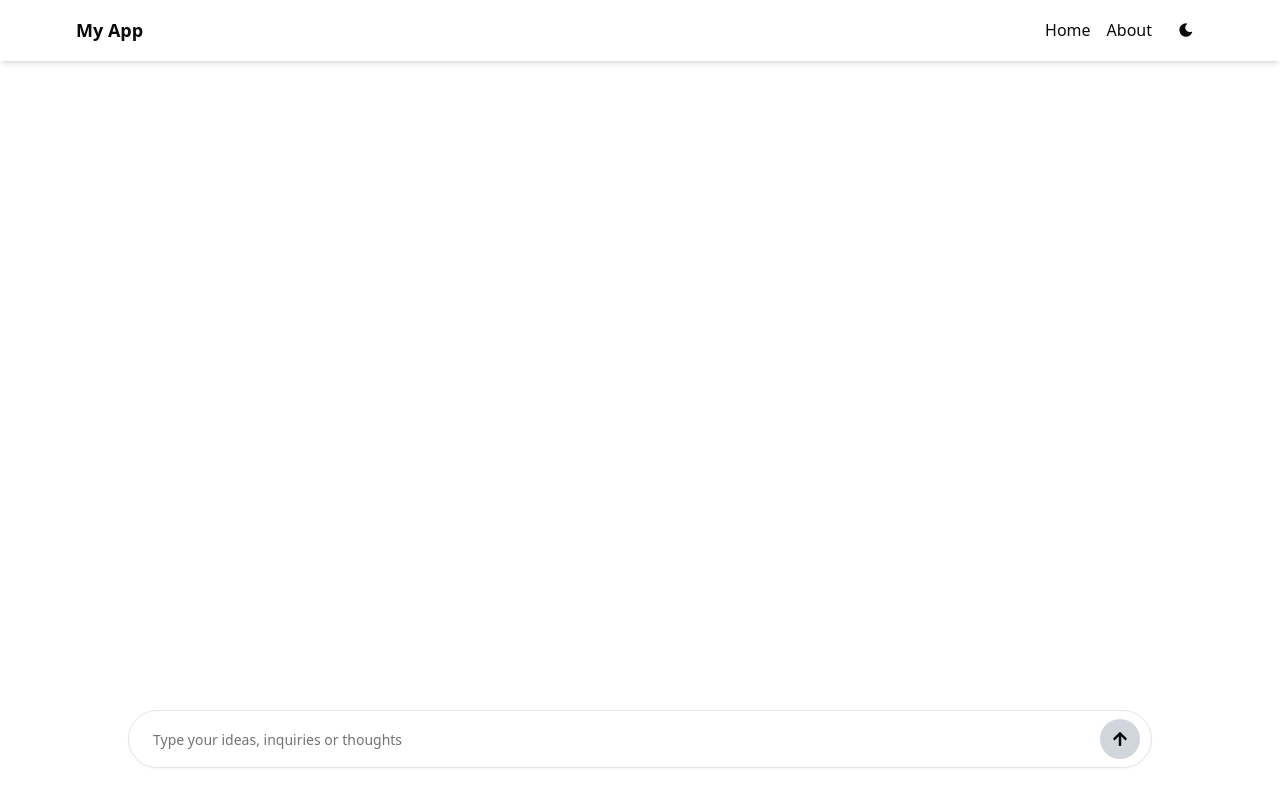
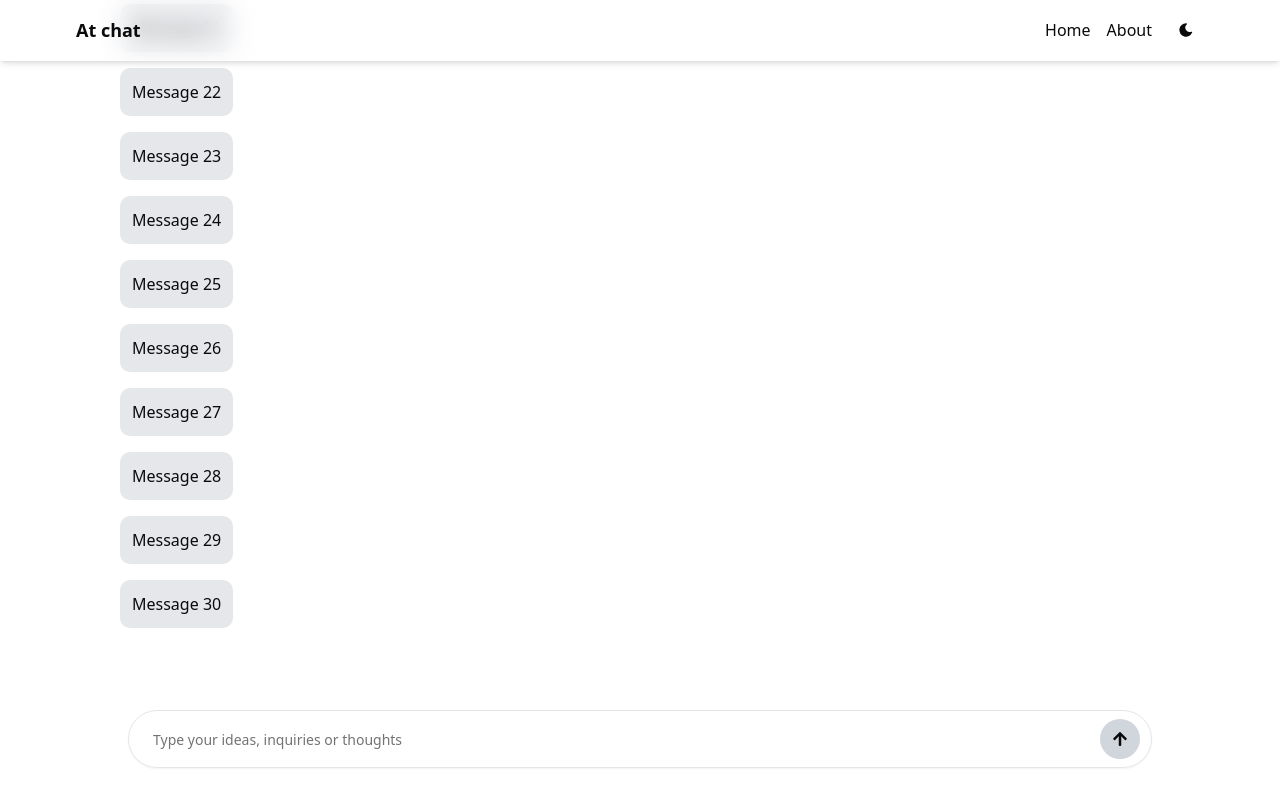
Before and after one commit to NatnaelTesfaye9098/at-chat, a Next.js app: page / in a window 1280 px wide. Built offline with nearby package versions, Linux system fonts and the light colour scheme.

Commit message:
message component

```diff
--- a/src/app/page.tsx
+++ b/src/app/page.tsx
@@ -1,11 +1,9 @@
-import Header from "../components/chat/Header"
-import InputArea from "../components/chat/InputArea"
+import ChatLayout from "../components/chat/ChatLayout"
 
 export default function HomePage(){
   return(
     <>
-      <Header/>
-      <InputArea/>
+      <ChatLayout/>
     </>
   )
 }
--- /dev/null
+++ b/src/components/chat/ChatLayout.tsx
@@ -0,0 +1,35 @@
+"use client";
+
+import { useEffect, useRef} from "react";
+import Header from "./Header";
+import InputArea from "./InputArea";
+
+export default function ChatLayout() {
+
+    const messagesEndRef = useRef<HTMLDivElement | null>(null);
+
+    useEffect(() => {
+       messagesEndRef.current?.scrollIntoView({ behavior: "smooth" })
+    });
+
+    return(
+        <div className="flex flex-col h-screen">
+            <Header/>
+            <main className="flex-1 overflow-y-auto px-30 py-15 space-y-4">
+                {Array.from({ length: 30 }).map((_, i) => (
+                    <div
+                        key={i}
+                        className="bg-gray-200 dark:bg-gray-700 rounded-lg p-3 w-fit"
+                        >
+                        Message {i + 1}
+                    </div>
+                ))}
+
+                <div ref={messagesEndRef} />
+            </main>
+            <footer className="relative h-24">
+                <InputArea/>
+            </footer>
+        </div>
+    )
+}
--- a/src/components/chat/Header.tsx
+++ b/src/components/chat/Header.tsx
@@ -19,7 +19,7 @@ const Header = () => {
     return(
         <header className="fixed top-0 w-full backdrop-blur-md bg-white/30 border-b border-white/20 shadow-md">
             <div className="max-w-6xl mx-auto px-3 py-3 flex items-center justify-between">
-                <h1 className="text-lg font-bold">My App</h1>
+                <h1 className="text-lg font-bold">At chat</h1>
                 <nav className="flex gap-4 items-center">
                 <a href="#" className="relative inline-block after:absolute after:left-1/2 after:bottom-0 after:h-[1.5px] after:w-0 after:bg-black dark:after:bg-white after:transition-all after:duration-300 after:ease-out after:-translate-x-1/2 hover:dark:after:w-full">
                     Home
--- a/src/components/chat/InputArea.tsx
+++ b/src/components/chat/InputArea.tsx
@@ -1,4 +1,3 @@
-import { Button } from "@/components/ui/button"
 import { Input } from "@/components/ui/input";
 import { FaArrowUp } from "react-icons/fa";
 
@@ -8,7 +7,7 @@ const InputArea = () => {
             <div className="absolute bottom-8 left-1/2 transform -translate-x-1/2 w-[90%] max-w-5xl">
                 <div className="relative">
                     <Input type="text" className="rounded-full w-full p-7 px-6 pr-14" placeholder="Type your ideas, inquiries or thoughts"/>
-                    <button className="absolute right-3 top-1/2 -translate-y-1/2 rounded-full bg-gray-300 dark:bg-gray-800 p-3 cursor-pointer">
+                    <button className="absolute right-3 top-1/2 -translate-y-1/2 rounded-full bg-gray-300 dark:bg-gray-800 hover:bg-gray-400 hover:dark:bg-gray-900 p-3 cursor-pointer">
                         <FaArrowUp />
                     </button>
                 </div>
--- a/src/components/chat/message-bubble.tsx
+++ b/src/components/chat/message-bubble.tsx
@@ -0,0 +1,38 @@
+import { Message } from "../../lib/types";
+import { cn } from "../../lib/utils";
+
+type Props = {
+  message: Message
+}
+
+export default function MessageBubble({message} : Props) {
+
+    const isUser = message.role === "user";
+
+    return(
+        <div className={cn(
+            "flex w-full",
+            isUser ? "justify-end" : "justify-start"
+        )}>
+            <div
+                className={cn(
+                "max-w-xs sm:max-w-md rounded-2xl px-4 py-2 text-sm shadow",
+                isUser
+                    ? "bg-blue-500 text-white rounded-br-none"
+                    : "bg-gray-200 dark:bg-gray-700 text-gray-900 dark:text-gray-100 rounded-bl-none"
+                )}
+            >
+                {message.content}
+
+                {message.timestamp && (
+                <div className="mt-1 text-[10px] opacity-60 text-right">
+                    {new Date(message.timestamp).toLocaleTimeString([], {
+                    hour: "2-digit",
+                    minute: "2-digit",
+                    })}
+                </div>
+                )}
+            </div>
+        </div>
+    )
+}
--- a/src/lib/types.ts
+++ b/src/lib/types.ts
@@ -0,0 +1,6 @@
+export type Message = {
+  id: string
+  role: "user" | "assistant"
+  content: string
+  timestamp?: number
+}
```
Also changed, not shown: src/components/chat/chat-input.tsx (deleted), src/components/chat/chat-layout.tsx (deleted).
